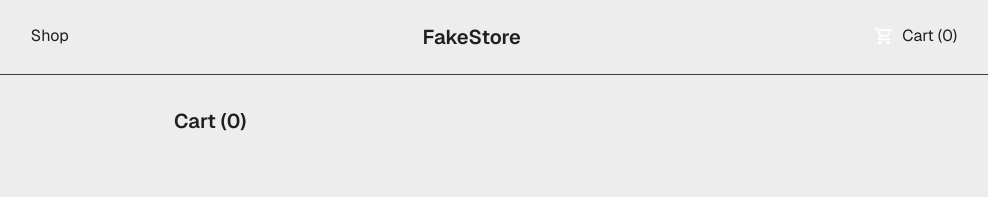
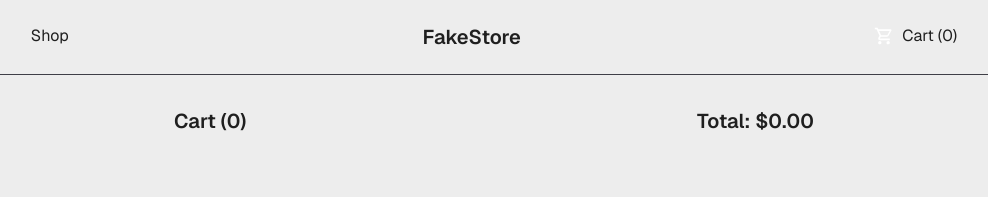
Before and after one commit to Splavacodo/shopping-cart, a Next.js app: page /cart in a window 1280 px wide. Shown: the top 197 px of the page, without its empty margins (146-1134 px from the left). Built offline with nearby package versions, Linux system fonts and the light colour scheme.

Commit message:
feat: Added a cart total as part of the cart page header to allow users to view a subtotal sum of their cart

```diff
--- a/app/cart/page.tsx
+++ b/app/cart/page.tsx
@@ -1,6 +1,4 @@
 "use client";
-
-import Image from "next/image";
 
 import { useCart } from "../contexts/CartContext";
 import CartProducts from "../components/CartProducts";
@@ -12,8 +10,9 @@ export default function Cart() {
     return (
         <main className="flex-1 flex flex-col font-sans items-center py-8">
             <section className="flex flex-col w-full max-w-5/10 gap-8">
-                <header>
+                <header className="flex justify-between">
                     <h1 className="font-semibold text-xl">{`Cart (${cart.reduce((totalItems, product) => totalItems + product.quantity, 0)})`}</h1>
+                    <div className="font-semibold text-xl">{`Total: $${(cart.reduce((totalPrice, product) => totalPrice + product.price * product.quantity, 0)).toFixed(2)}`}</div>
                 </header>
 
                 <CartProducts>
```
